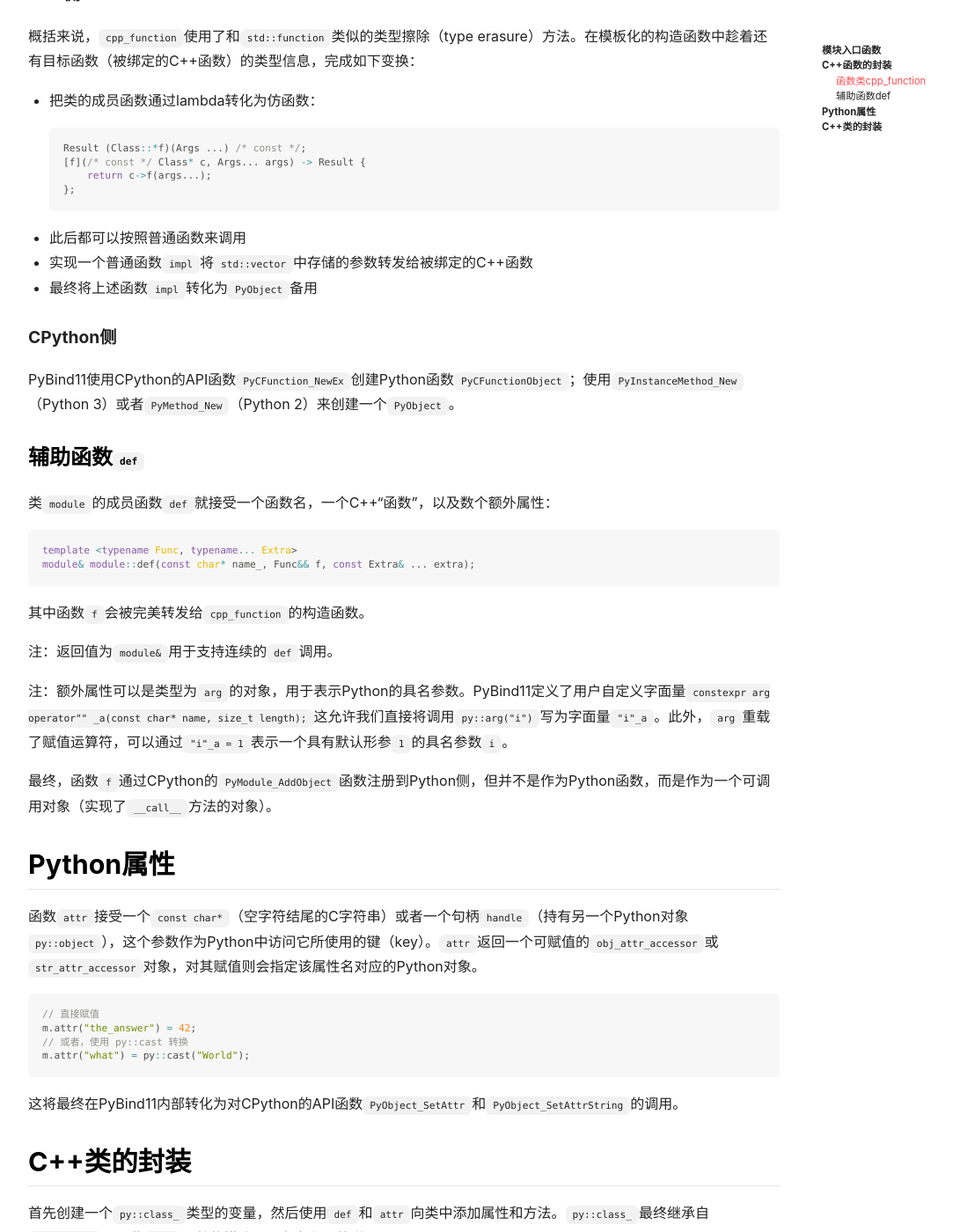
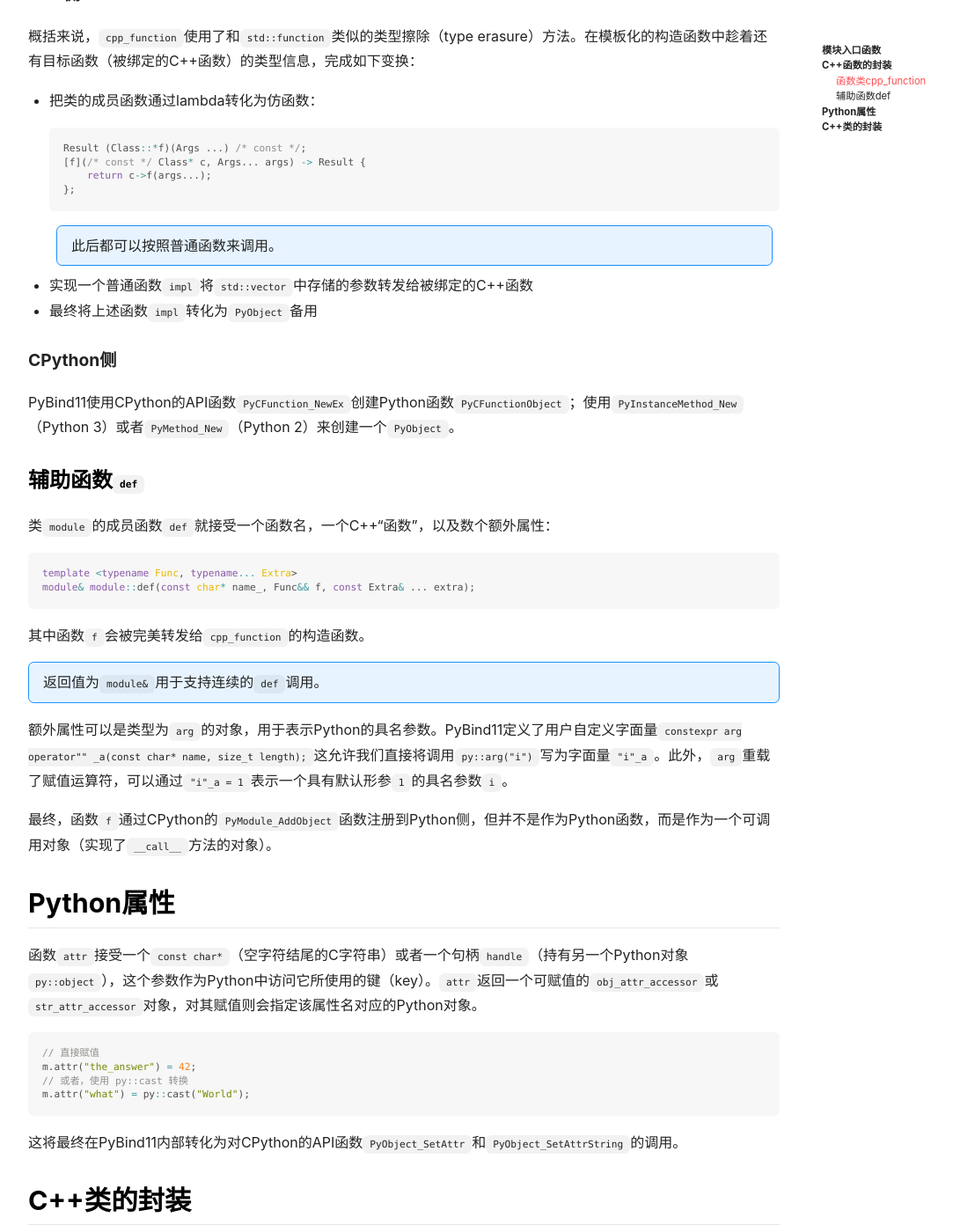
Before and after one commit to Krantz-XRF/krantz-xrf.github.io, a Jekyll site: the page built from _posts/2019-11-06-pybind11.md, in a window 1280 px wide and 1400 px high, scrolled down 1604 px. Shown: the whole window at 88% size, without its empty margins (71-1154 px from the left). Built offline with Jekyll 4.4.1, drawn with Linux system fonts in a browser that asks for light colours; nearby versions of some CDN libraries; comment, search, counter and statistics services are not loaded.

Commit message:
Update Post: PyBind11
- Use {:.info} attribute

````diff
--- a/_posts/2019-11-06-pybind11.md
+++ b/_posts/2019-11-06-pybind11.md
@@ -83,7 +83,8 @@ C++函数被封装在类`cpp_function`中，它允许接受的C++“函数”有
       return c->f(args...);
   };
   ```
-- 此后都可以按照普通函数来调用
+  此后都可以按照普通函数来调用。
+  {:.info}
 - 实现一个普通函数`impl`将`std::vector`中存储的参数转发给被绑定的C++函数
 - 最终将上述函数`impl`转化为`PyObject`备用
 
@@ -102,9 +103,10 @@ module& module::def(const char* name_, Func&& f, const Extra& ... extra);
 
 其中函数`f`会被完美转发给`cpp_function`的构造函数。
 
-注：返回值为`module&`用于支持连续的`def`调用。
+返回值为`module&`用于支持连续的`def`调用。
+{:.info}
 
-注：额外属性可以是类型为`arg`的对象，用于表示Python的具名参数。PyBind11定义了用户自定义字面量`constexpr arg operator"" _a(const char* name, size_t length);`这允许我们直接将调用`py::arg("i")`写为字面量`"i"_a`。此外，`arg`重载了赋值运算符，可以通过`"i"_a = 1`表示一个具有默认形参`1`的具名参数`i`。
+额外属性可以是类型为`arg`的对象，用于表示Python的具名参数。PyBind11定义了用户自定义字面量`constexpr arg operator"" _a(const char* name, size_t length);`这允许我们直接将调用`py::arg("i")`写为字面量`"i"_a`。此外，`arg`重载了赋值运算符，可以通过`"i"_a = 1`表示一个具有默认形参`1`的具名参数`i`。
 
 最终，函数`f`通过CPython的`PyModule_AddObject`函数注册到Python侧，但并不是作为Python函数，而是作为一个可调用对象（实现了`__call__`方法的对象）。
 
@@ -126,5 +128,6 @@ m.attr("what") = py::cast("World");
 首先创建一个`py::class_`类型的变量，然后使用`def`和`attr`向类中添加属性和方法。`py::class_`最终继承自`py::object`，因此`attr`函数的描述可以参考上面的说明。
 
 成员函数`def`有新的定义，并且没有显式`using`父类的`def`，因此父类的`def`被隐藏。
+{:.info}
 
 这里只讨论最常用的`def`版本。它的函数签名仍然和上面描述的一致，接受一个函数名，一个C++”函数“，以及一组额外属性。不同的是，这里的处理方法是将这个`cpp_function`作为该类的一个属性（对于模块是直接添加为模块的对象），不过相同的是在Python一侧看来它都是一个可调用对象。
````
